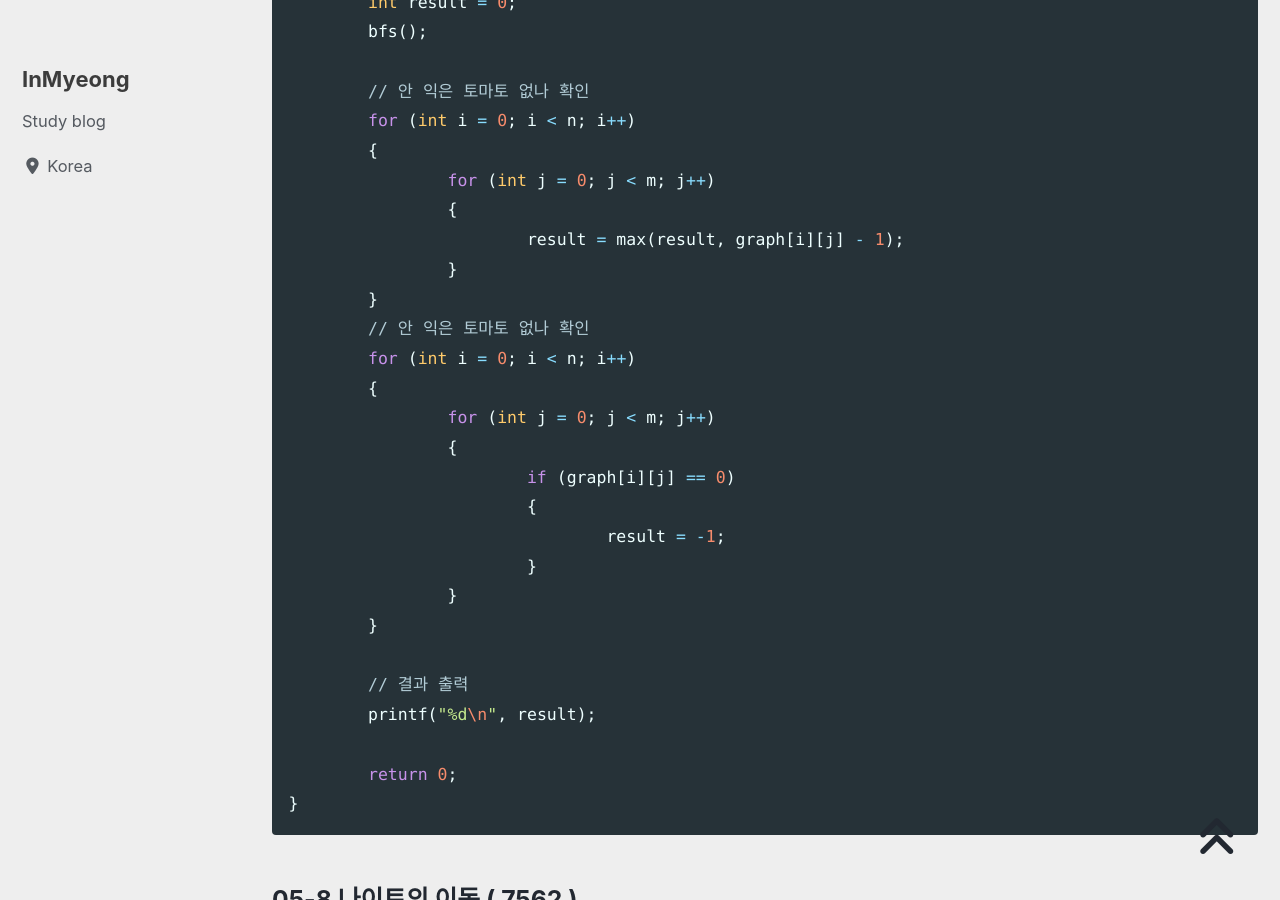
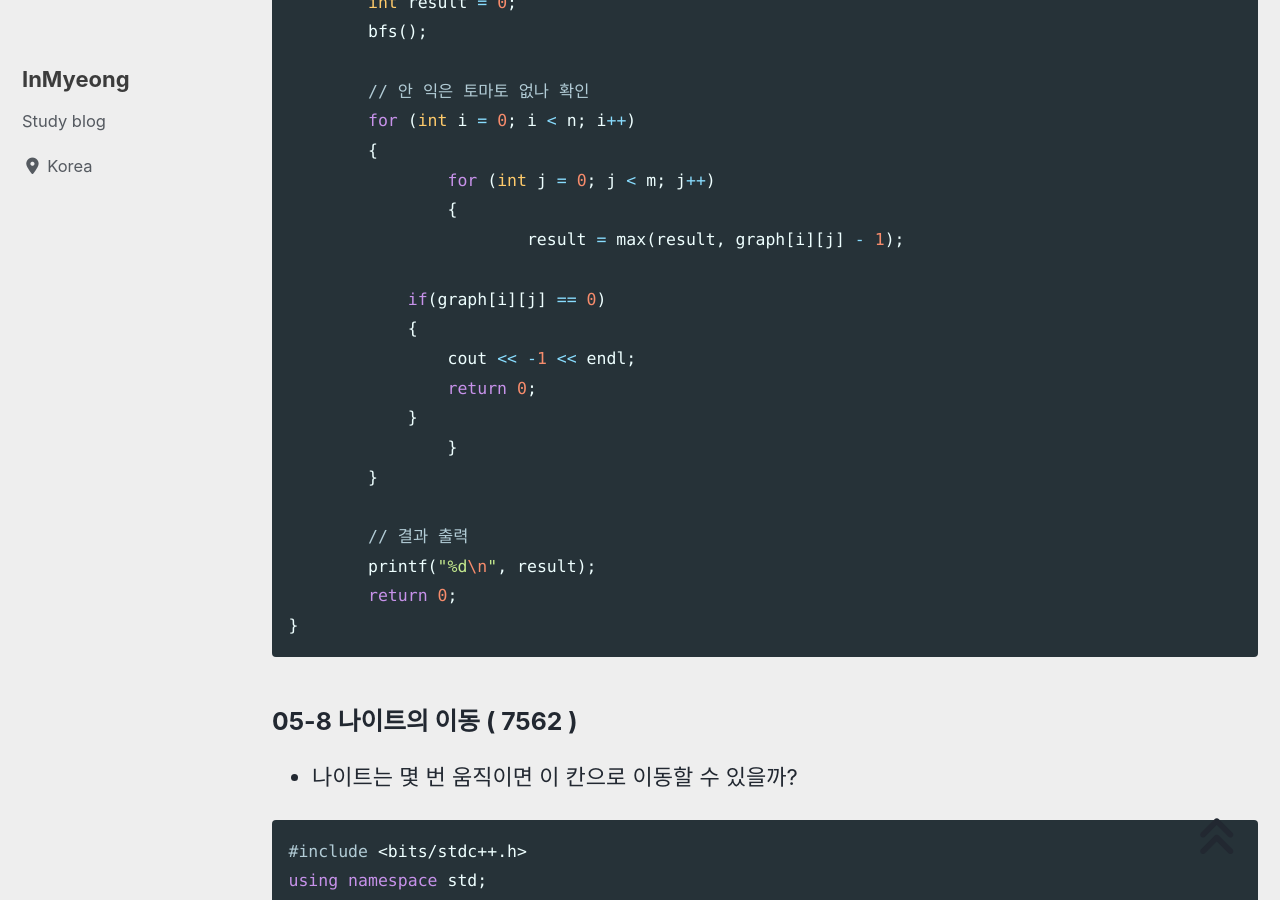
Before and after one commit to devMyeong/devMyeong.github.io, a Jekyll site: the page built from _posts/codingTest/2022-09-25-백준.md, in a window 1280 px wide and 900 px high, scrolled down 62898 px. Built offline with Jekyll 4.4.1, drawn with Linux system fonts in a browser that asks for light colours; cached includes are drawn as plain includes; nearby versions of some CDN libraries; some web fonts are replaced; comment, search, counter and statistics services are not loaded; some of the changed text lies outside the part shown.

Commit message:
Chore : 이것 저것 수정

````diff
--- a/_posts/codingTest/2022-09-25-백준.md
+++ b/_posts/codingTest/2022-09-25-백준.md
@@ -1960,23 +1960,17 @@ int main()
 		for (int j = 0; j < m; j++)
 		{
 			result = max(result, graph[i][j] - 1);
-		}
-	}
-	// 안 익은 토마토 없나 확인
-	for (int i = 0; i < n; i++)
-	{
-		for (int j = 0; j < m; j++)
-		{
-			if (graph[i][j] == 0)
-			{
-				result = -1;
-			}
+
+            if(graph[i][j] == 0)
+            {
+                cout << -1 << endl;
+                return 0;
+            }
 		}
 	}
 
 	// 결과 출력
 	printf("%d\n", result);
-
 	return 0;
 }
 ```
@@ -1997,9 +1991,9 @@ bool visited[301][301];
 int bfs(int size, int beginX, int beginY, int endX, int endY)
 {
     queue<pair<int, int>> q;
-
     q.push(make_pair(beginX, beginY));
     visited[beginX][beginY] = true;
+
     while(!q.empty())
     {
         int x = q.front().first;
````
Also changed, not shown: _posts/cs/2022-09-05-블로그-면접준비.md (+1 -1 lines).
